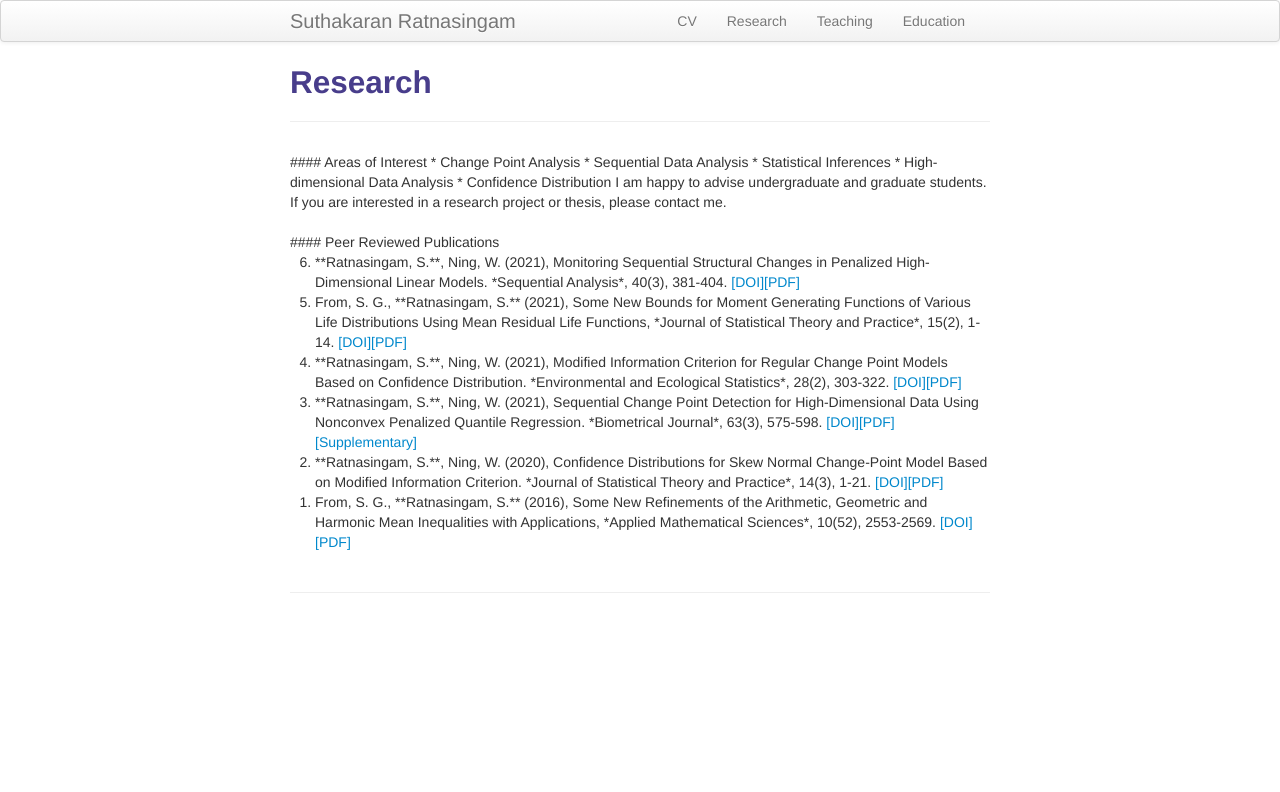
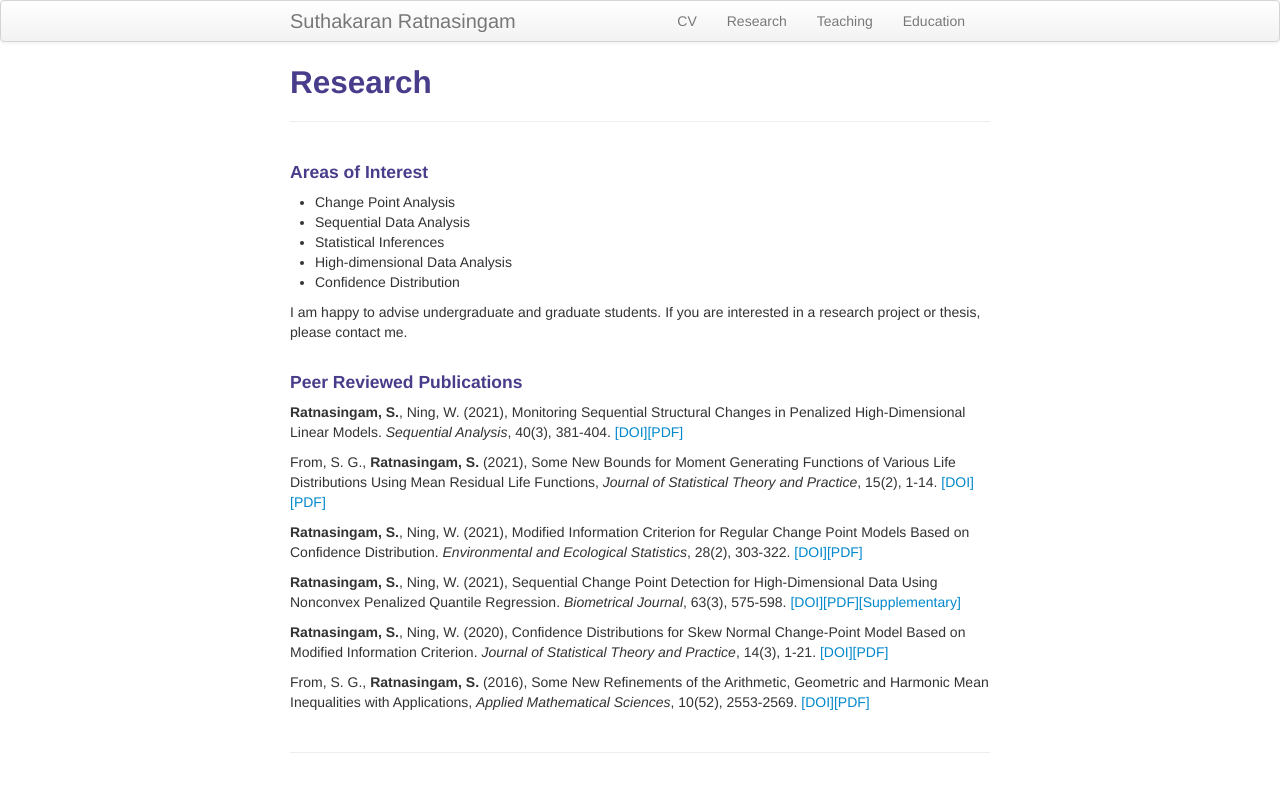
Before and after one commit to suthakaranr/suthakaranr.github.io, a Jekyll site: the page built from pages/Research.md, in a window 1280 px wide. Shown: the top 792 px of the page. Built offline with Jekyll 4.4.1, drawn with Linux system fonts in a browser that asks for light colours.

Commit message:
Update Research.md

```diff
--- a/pages/Research.md
+++ b/pages/Research.md
@@ -3,9 +3,6 @@ layout: page
 title: Research
 description: Suthakaran's research portfolio
 ---
-<html>
-
-<body>
 
 
 #### Areas of Interest
@@ -22,27 +19,19 @@ I am happy to advise undergraduate and graduate students. If you are interested
 
 #### Peer Reviewed Publications
 
-<ol reversed>
-
-<li>  **Ratnasingam, S.**, Ning, W. (2021), Monitoring Sequential Structural Changes in Penalized High-Dimensional Linear Models. *Sequential Analysis*, 40(3), 381-404. <a style="text-decoration:none" href="https://doi.org/10.1080/07474946.2021.1940500" target="_blank" rel="noopener noreferrer">[DOI]</a><a style="text-decoration:none" href="../assets/2021SWSA.pdf" target="_blank" rel="noopener noreferrer">[PDF]</a></li>
-
-<li>  From, S. G., **Ratnasingam, S.** (2021), Some New Bounds for Moment Generating Functions of Various Life Distributions Using Mean Residual Life Functions, *Journal of Statistical Theory and Practice*, 15(2), 1-14. <a style="text-decoration:none" href="https://doi.org/10.1007/s42519-021-00176-1" target="_blank" rel="noopener noreferrer">[DOI]</a><a style="text-decoration:none" href="../assets/2021FSJSPT.pdf" target="_blank" rel="noopener noreferrer">[PDF]</a></li>
+**Ratnasingam, S.**, Ning, W. (2021), Monitoring Sequential Structural Changes in Penalized High-Dimensional Linear Models. *Sequential Analysis*, 40(3), 381-404. <a style="text-decoration:none" href="https://doi.org/10.1080/07474946.2021.1940500" target="_blank" rel="noopener noreferrer">[DOI]</a><a style="text-decoration:none" href="../assets/2021SWSA.pdf" target="_blank" rel="noopener noreferrer">[PDF]</a>
 
 
-<li> **Ratnasingam, S.**, Ning, W. (2021), Modified Information Criterion for Regular Change Point Models Based on Confidence Distribution. *Environmental and Ecological Statistics*, 28(2), 303-322. <a style="text-decoration:none" href="https://doi.org/10.1007/s10651-021-00485-5" target="_blank" rel="noopener noreferrer">[DOI]</a><a style="text-decoration:none" href="../assets/2021SWEES.pdf" target="_blank" rel="noopener noreferrer">[PDF]</a></li>
+From, S. G., **Ratnasingam, S.** (2021), Some New Bounds for Moment Generating Functions of Various Life Distributions Using Mean Residual Life Functions, *Journal of Statistical Theory and Practice*, 15(2), 1-14. <a style="text-decoration:none" href="https://doi.org/10.1007/s42519-021-00176-1" target="_blank" rel="noopener noreferrer">[DOI]</a><a style="text-decoration:none" href="../assets/2021FSJSPT.pdf" target="_blank" rel="noopener noreferrer">[PDF]</a>
 
 
-<li> **Ratnasingam, S.**, Ning, W. (2021), Sequential Change Point Detection for High-Dimensional Data Using Nonconvex Penalized Quantile Regression. *Biometrical Journal*, 63(3), 575-598. <a style="text-decoration:none" href="https://doi.org/10.1002/bimj.202000078" target="_blank" rel="noopener noreferrer">[DOI]</a><a style="text-decoration:none" href="../assets/2020SWBJ.pdf" target="_blank" rel="noopener noreferrer">[PDF]</a><a style="text-decoration:none" href="https://onlinelibrary.wiley.com/action/downloadSupplement?doi=10.1002%2Fbimj.202000078&file=bimj2203-sup-0002-SuppMat.pdf" target="_blank" rel="noopener noreferrer">[Supplementary]</a></li>
+**Ratnasingam, S.**, Ning, W. (2021), Modified Information Criterion for Regular Change Point Models Based on Confidence Distribution. *Environmental and Ecological Statistics*, 28(2), 303-322. <a style="text-decoration:none" href="https://doi.org/10.1007/s10651-021-00485-5" target="_blank" rel="noopener noreferrer">[DOI]</a><a style="text-decoration:none" href="../assets/2021SWEES.pdf" target="_blank" rel="noopener noreferrer">[PDF]</a>
 
 
-<li> **Ratnasingam, S.**, Ning, W. (2020), Confidence Distributions for Skew Normal Change-Point Model Based on Modified Information Criterion. *Journal of Statistical Theory and Practice*, 14(3), 1-21. <a style="text-decoration:none" href="https://doi.org/10.1007/s42519-020-00108-5" target="_blank" rel="noopener noreferrer">[DOI]</a><a style="text-decoration:none" href="../assets/2020SWJSPT.pdf" target="_blank" rel="noopener noreferrer">[PDF]</a></li>
+**Ratnasingam, S.**, Ning, W. (2021), Sequential Change Point Detection for High-Dimensional Data Using Nonconvex Penalized Quantile Regression. *Biometrical Journal*, 63(3), 575-598. <a style="text-decoration:none" href="https://doi.org/10.1002/bimj.202000078" target="_blank" rel="noopener noreferrer">[DOI]</a><a style="text-decoration:none" href="../assets/2020SWBJ.pdf" target="_blank" rel="noopener noreferrer">[PDF]</a><a style="text-decoration:none" href="https://onlinelibrary.wiley.com/action/downloadSupplement?doi=10.1002%2Fbimj.202000078&file=bimj2203-sup-0002-SuppMat.pdf" target="_blank" rel="noopener noreferrer">[Supplementary]</a>
 
 
-<li> From, S. G., **Ratnasingam, S.** (2016), Some New Refinements of the Arithmetic, Geometric and Harmonic Mean Inequalities with Applications, *Applied Mathematical Sciences*, 10(52), 2553-2569. <a style="text-decoration:none" href="http://dx.doi.org/10.12988/ams.2016.66191" target="_blank" rel="noopener noreferrer">[DOI]</a><a style="text-decoration:none" href="../assets/2016FSAMS.pdf" target="_blank" rel="noopener noreferrer">[PDF]</a></li>
+**Ratnasingam, S.**, Ning, W. (2020), Confidence Distributions for Skew Normal Change-Point Model Based on Modified Information Criterion. *Journal of Statistical Theory and Practice*, 14(3), 1-21. <a style="text-decoration:none" href="https://doi.org/10.1007/s42519-020-00108-5" target="_blank" rel="noopener noreferrer">[DOI]</a><a style="text-decoration:none" href="../assets/2020SWJSPT.pdf" target="_blank" rel="noopener noreferrer">[PDF]</a>
 
 
-
-   </ol>
-
-  </body>
-  </html>
+From, S. G., **Ratnasingam, S.** (2016), Some New Refinements of the Arithmetic, Geometric and Harmonic Mean Inequalities with Applications, *Applied Mathematical Sciences*, 10(52), 2553-2569. <a style="text-decoration:none" href="http://dx.doi.org/10.12988/ams.2016.66191" target="_blank" rel="noopener noreferrer">[DOI]</a><a style="text-decoration:none" href="../assets/2016FSAMS.pdf" target="_blank" rel="noopener noreferrer">[PDF]</a>
```
